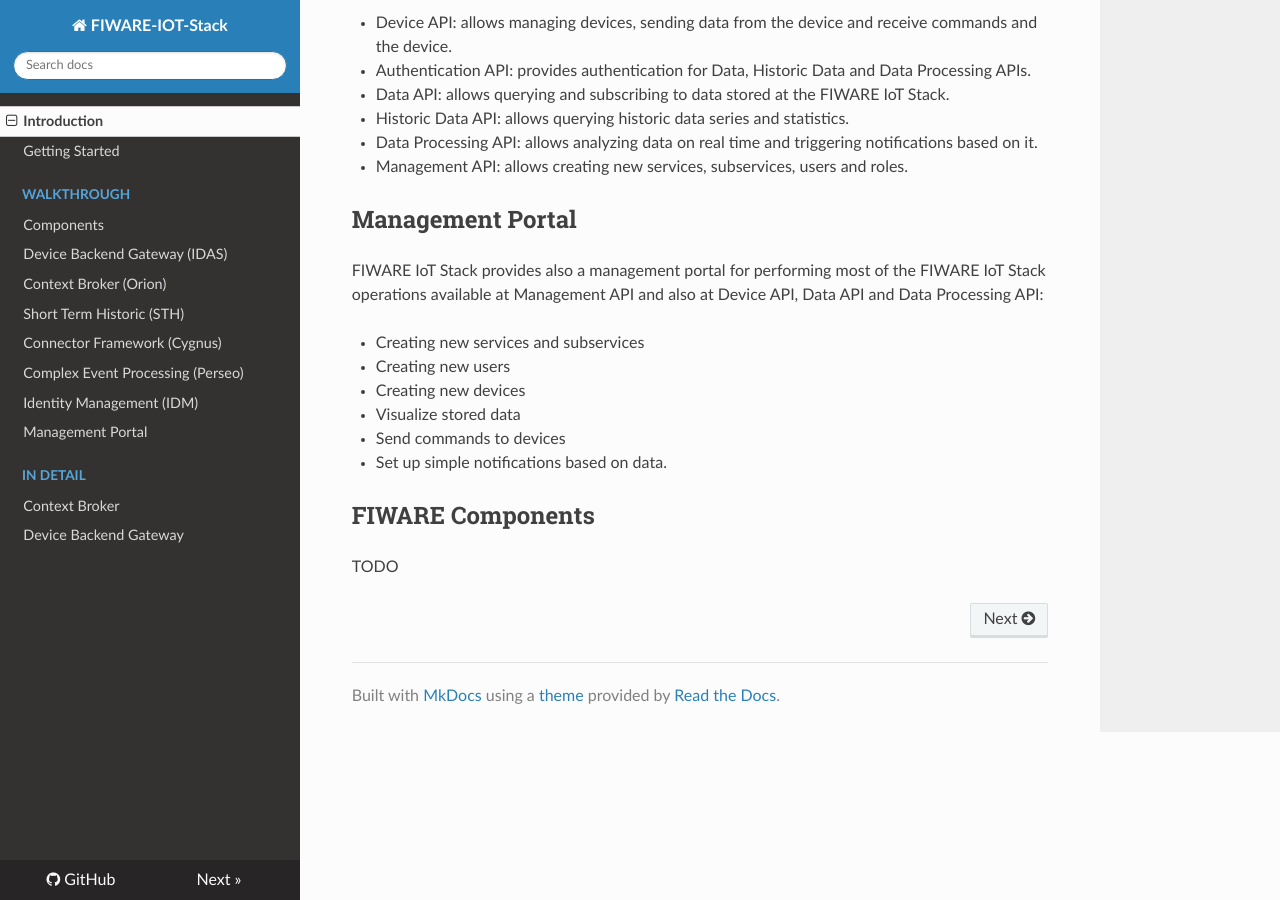
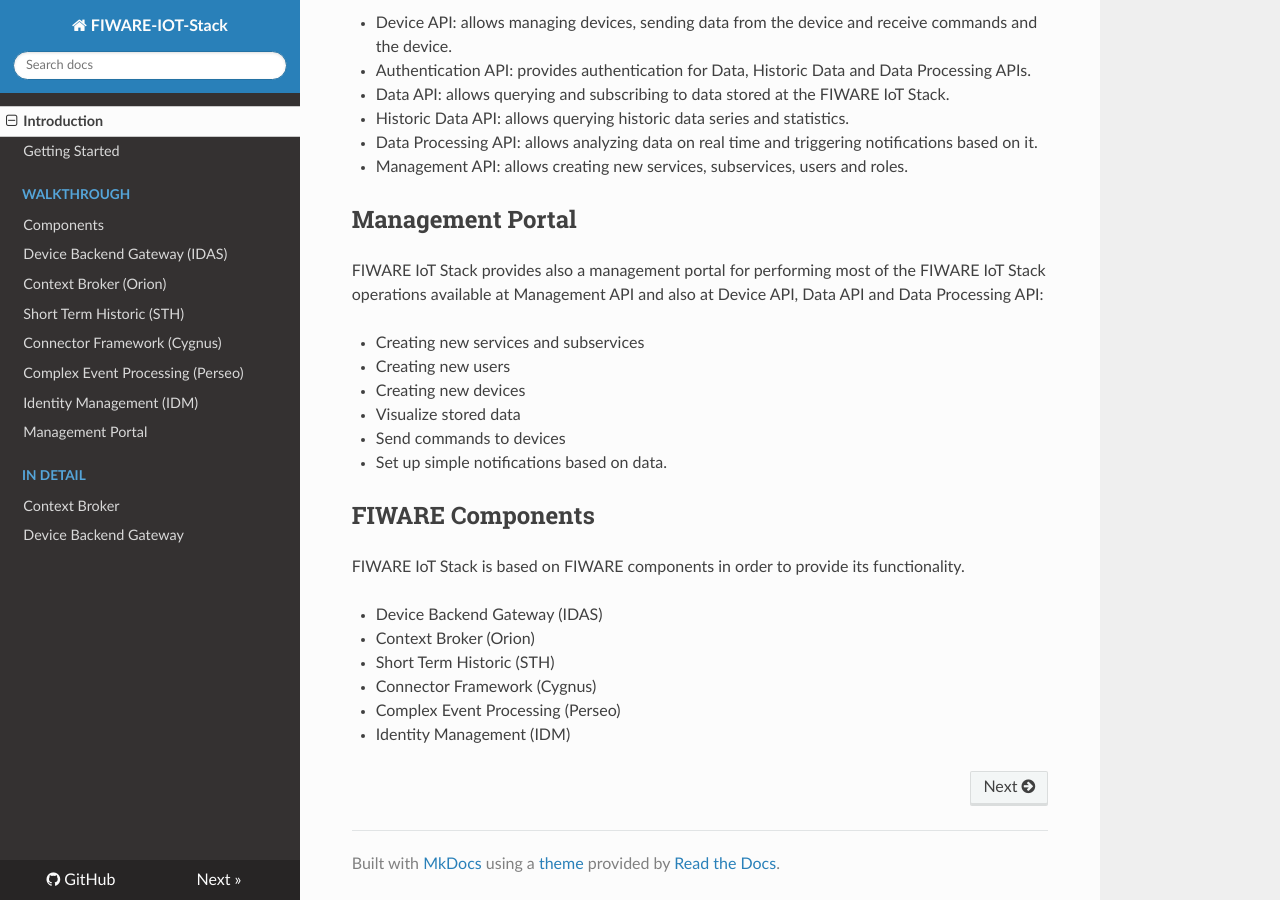
Before and after one commit to telefonicaid/thinking-cities, an MkDocs documentation site: the page built from docs/index.md, in a window 1280 px wide and 900 px high, scrolled down 504 px. Built offline with MkDocs 1.6.1, drawn with Linux system fonts in a browser that asks for light colours; nearby versions of some CDN libraries; old or Windows-style settings are respelled for this version of MkDocs.

Commit message:
Update index.md

```diff
--- a/docs/index.md
+++ b/docs/index.md
@@ -35,4 +35,11 @@
 
 ## FIWARE Components
 
-TODO
+FIWARE IoT Stack is based on FIWARE components in order to provide its functionality.
+
+- Device Backend Gateway (IDAS)
+- Context Broker (Orion)
+- Short Term Historic (STH)
+- Connector Framework (Cygnus)
+- Complex Event Processing (Perseo)
+- Identity Management (IDM)
```
